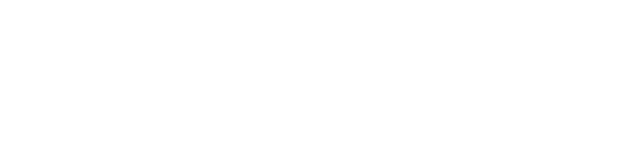
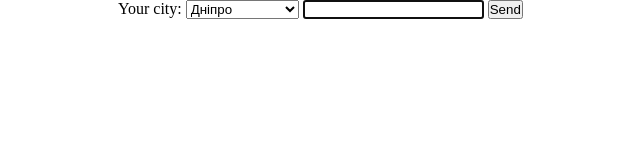
Before and after one commit to vadymolh/fe_school_18_12_2023, a plain HTML site: page index.html in a window 1280 px wide. Shown: the whole page, without its empty margins (10-650 px from the left). Drawn offline with Linux system fonts and the light colour scheme; files that its build step writes are made by us from their sources.

Commit message:
various forms

```diff
--- a/index.html
+++ b/index.html
@@ -3,8 +3,193 @@
   <head>
     <meta charset="UTF-8" />
     <meta name="viewport" content="width=device-width, initial-scale=1.0" />
-    <link rel="stylesheet" href="style.css" />
-    <title>Document</title>
+    <link rel="stylesheet" href="./styles/style.css" />
+    <title>Робота з формами</title>
   </head>
-  <body></body>
+  <body>
+    <!-- <a href="http://google.com" target="_blank">my projects</a>
+    <a href="tel:+38094-894-44-34">My contact</a>
+    <a href="mailto:v@gmail.com">Send me a message</a> -->
+
+    <!-- Типи полів форми -->
+    <!-- <div class="container">
+      <form
+        action="https://echo.free.beeceptor.com"
+        method="POST"
+        id="testform"
+      >
+        <input
+          type="text"
+          id="username"
+          name="username_ID"
+          placeholder="Enter your nickname"
+        />
+        <br />
+        <input
+          type="password"
+          name="pwd"
+          id="pwd1"
+          minlength="5"
+          placeholder="Enter your password"
+        />
+        <br />
+        <input
+          type="email"
+          name="User_email"
+          id="email"
+          placeholder="email here"
+        />
+        <br />
+        <input type="color" name="color" id="color" />
+        <br />
+        <input type="radio" name="group1" value="Men" /> Men
+        <br />
+        <input type="radio" name="group1" value="Women" /> Women
+        <br />
+        <h4>What pets do you have?</h4>
+        <input type="checkbox" name="chk1" id="chk1" value="cat" /> Cat
+        <input type="checkbox" name="chk2" id="chk2" value="dog" /> Dog
+        <input type="checkbox" name="chk3" id="chk3" value="parrot" /> Parrot
+
+        <br />
+        <input type="hidden" name="discount" value="30% off" />
+
+        10<input
+          type="range"
+          name="range_qnt"
+          id="rng1"
+          min="10"
+          max="50"
+          step="10"
+        />50
+        <br />
+        <input type="number" name="age" id="age" min="0" max="120" />
+
+        <input type="submit" value="Submit" />
+        <button type="submit" form="testform">Submit Form Button</button>
+      </form>
+    </div> -->
+
+    <!-- Групування та іменування полів -->
+    <!-- <div class="container">
+      <form action="https://echo.free.beeceptor.com" method="POST">
+        <div>
+          <label for="username_ID">Username</label>
+          <input type="text" name="username" id="username_ID" required />
+        </div>
+
+        <div>
+          <label
+            >Password
+            <input type="password" name="password" required />
+          </label>
+        </div>
+
+        <input
+          type="image"
+          src="./img/search.png"
+          alt="submit button"
+          width="20"
+        />
+
+        <input type="submit" value="Send" />
+      </form>
+    </div> -->
+
+    <!-- File Upload -->
+    <!-- <div class="container">
+      <form
+        action="https://echo.free.beeceptor.com"
+        method="POST"
+        id="file_upload"
+      >
+        <input
+          type="file"
+          name="upload"
+          id="file_upl"
+          accept="image/*"
+          multiple
+        />
+      </form>
+      <button type="submit" form="file_upload">Upload on Server</button>
+    </div> -->
+
+    <!-- DATALIST опції вводу -->
+    <!-- <div class="container">
+      <form
+        action="https://echo.free.beeceptor.com"
+        method="POST"
+        id="specific_"
+      >
+        <input type="text" name="city" id="city" list="cities_list" />
+        <input
+          type="color"
+          name="color"
+          id="fav_color"
+          list="selected_colors"
+          value="#ff0000"
+        />
+        <datalist id="selected_colors">
+          <option value="#ff0000">RED</option>
+          <option value="#ffdddd">RED2</option>
+          <option value="#ff8888">RED3</option>
+        </datalist>
+
+        <datalist id="cities_list">
+          <option value="Kharkiv">Kharkiv</option>
+          <option value="Kyiv">Kyiv</option>
+          <option value="Odesa">Odesa</option>
+        </datalist>
+        <button type="submit">Send</button>
+      </form>
+    </div> -->
+
+    <!-- Text Area -->
+    <!-- <form action="https://echo.free.beeceptor.com" method="GET" id="area_">
+      <textarea
+        name="comment"
+        id="comment"
+        cols="30"
+        rows="10"
+        maxlength="600"
+        style="resize: none"
+      ></textarea>
+    </form> -->
+
+    <!--  Option Grouping -->
+    <!-- <form action="https://echo.free.beeceptor.com" method="GET" id="area_">
+      <fieldset>
+        <legend>Ми вивчаємо такі технології, обирайте:</legend>
+        <br />
+        <input type="radio" name="tech" id="html" /> HTML
+        <br />
+        <input type="radio" name="tech" id="js" /> JS
+        <br />
+        <input type="radio" name="tech" id="ajax" /> AJAX
+      </fieldset>
+    </form> -->
+
+    <!-- Select input -->
+    <div class="container">
+      <form action="https://echo.free.beeceptor.com" method="GET" id="select_">
+        <label for="city">Your city:</label>
+        <select name="city" id="city">
+          <option value="-" disabled>Виберіть місто</option>
+          <option value="Dnipro">Дніпро</option>
+          <option value="Zhutomyr">Житомир</option>
+          <option value="Dnipro2">Дніпро</option>
+          <option value="Dnipro3">Дніпро</option>
+          <option value="Dnipro4">Дніпро</option>
+        </select>
+        <input
+          type="text"
+          name="name"
+          id="name"
+          autocomplete="name"
+          autofocus
+        />
+        <button type="submit">Send</button>
+      </form>
+    </div>
+  </body>
 </html>
--- a/styles/style.css
+++ b/styles/style.css
@@ -8,4 +8,5 @@
   max-width: 1110px;
   margin-left: auto;
   margin-right: auto;
+  width: 80%;
 }
```
Also changed, not shown: img/search.png (added).
